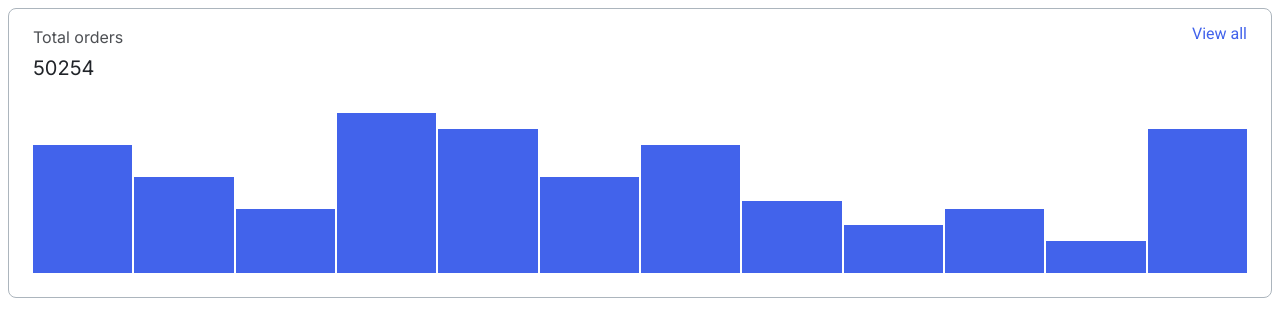
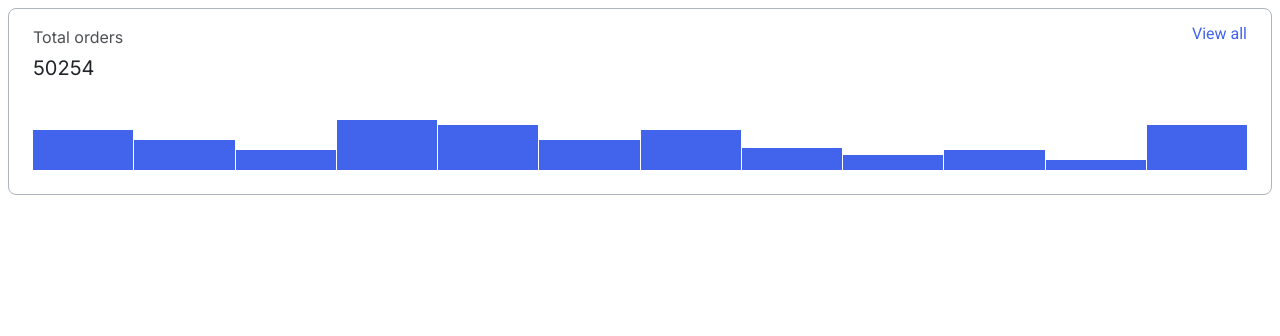
Before and after one commit to js-tasks-ru/htmlcss-20210610_vitaly-schekin, a website: page 04-lection2/01-histogram/index.html in a window 1280 px wide. Drawn offline with Linux system fonts and the light colour scheme.

Commit message:
histogram fixes

```diff
--- a/04-lection2/01-histogram/histogram.css
+++ b/04-lection2/01-histogram/histogram.css
@@ -39,10 +39,10 @@
 .histogram__data {
   display: flex;
   align-items: flex-end;
-  gap: 2px;
-  height: 160px;
-  margin-top: 32px;
-  overflow: auto;
+  gap: 1px;
+  height: 50px;
+  margin-top: 39px;
+  overflow-x: auto;
 }
 
 .histogram__column {
```
